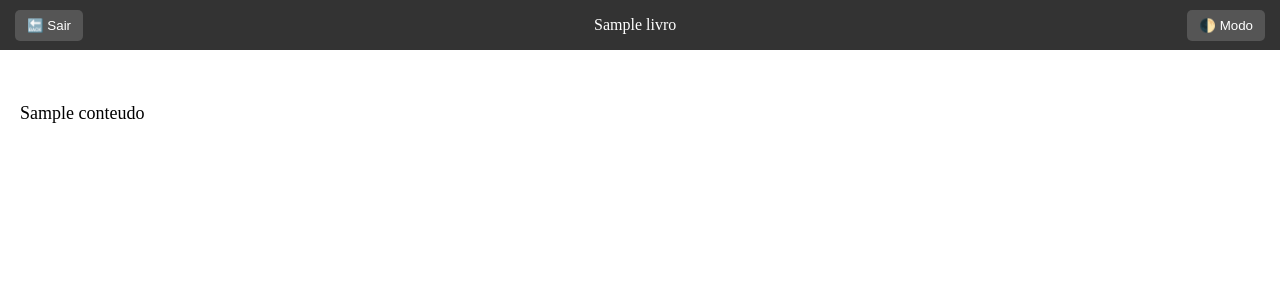
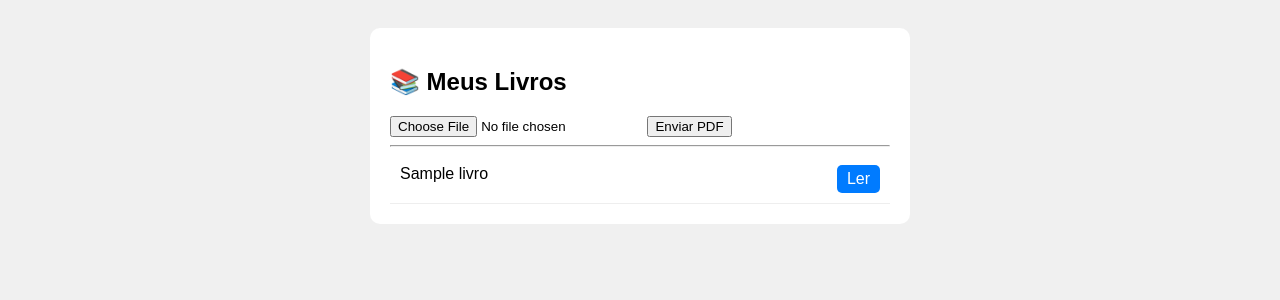
Before and after one commit to kidbradoki/Livros-, a Flask app: template templates/index.html in a window 1280 px wide. Shown: the top 300 px of the page. Run offline with Flask 3, Linux system fonts and the light colour scheme; the template is opened without the code that fills it: most values are stand-ins (such as "Sample title", 1, 10 or a date in 2020).

Commit message:
Update index.html

```diff
--- a/templates/index.html
+++ b/templates/index.html
@@ -1,96 +1,30 @@
-<!DOCTYPE html>
-<html lang="pt-br">
-<head>
-    <meta charset="UTF-8">
-    <meta name="viewport" content="width=device-width, initial-scale=1.0, maximum-scale=1.0, user-scalable=no">
-    <title>Leitor Pro</title>
-    <style>
-        body { font-family: sans-serif; line-height: 1.6; transition: 0.3s; margin: 0; padding: 20px; padding-top: 60px; }
-        body.dark { background: #121212; color: #e0e0e0; }
-        .toolbar { position: fixed; top: 0; left: 0; right: 0; height: 50px; background: #333; color: white; display: flex; align-items: center; justify-content: space-between; padding: 0 15px; z-index: 100; }
-        #conteudo { white-space: pre-wrap; font-size: 18px; }
-        .btn { background: #555; color: white; border: none; padding: 8px 12px; border-radius: 5px; }
-    </style>
-</head>
-<body class="{{ 'dark' if progresso and progresso['dark_mode'] == 1 else '' }}">
-    <div class="toolbar">
-        <button class="btn" onclick="location.href='/'">🔙 Sair</button>
-        <span id="titulo">{{ livro['titulo'] }}</span>
-        <button class="btn" onclick="toggleDark()">🌓 Modo</button>
-    </div>
-
-    <div id="conteudo">{{ livro['conteudo'] }}</div>
-
-    <script>
-        const idLivro = {{ livro['id'] }};
-        let isDark = {{ 1 if progresso and progresso['dark_mode'] == 1 else 0 }};
-
-        // Brigador de página: Volta para onde parou
-        window.onload = () => {
-            const ultimaPos = {{ progresso['posicao'] if progresso else 0 }};
-            window.scrollTo(0, ultimaPos);
-        };
-
-        function toggleDark() {
-            document.body.classList.toggle('dark');
-            isDark = document.body.classList.contains('dark') ? 1 : 0;
-            salvar();
-        }
-
-        // Salva automaticamente ao rolar
-        let timeout;
-        window.onscroll = () => {
-            clearTimeout(timeout);
-            timeout = setTimeout(salvar, 1000);
-        };
-
-        function salvar() {
-            fetch('/salvar_progresso', {
-                method: 'POST',
-                headers: {'Content-Type': 'application/json'},
-                body: JSON.stringify({id: idLivro, pos: window.scrollY, dark: isDark})
-            });
-        }
-    </script>
-</body>
-</html>
-
 <!DOCTYPE html>
 <html>
 <head>
     <meta charset="UTF-8">
     <meta name="viewport" content="width=device-width, initial-scale=1.0">
-    <title>Lendo...</title>
+    <title>Minha Biblioteca</title>
     <style>
-        body { font-family: serif; line-height: 1.6; padding: 20px; transition: 0.3s; }
-        body.dark { background: #1a1a1a; color: #ccc; }
-        .menu { position: fixed; top: 0; width: 100%; background: #333; color: white; left: 0; padding: 10px; display: flex; justify-content: space-between; }
-        #texto { margin-top: 50px; white-space: pre-wrap; font-size: 18px; }
+        body { font-family: sans-serif; padding: 20px; background: #f0f0f0; }
+        .card { background: white; padding: 20px; border-radius: 10px; max-width: 500px; margin: auto; }
+        .livro { display: flex; justify-content: space-between; padding: 10px; border-bottom: 1px solid #eee; }
+        .btn { background: #007bff; color: white; text-decoration: none; padding: 5px 10px; border-radius: 5px; }
     </style>
 </head>
-<body class="{{ 'dark' if progresso and progresso['dark_mode'] == 1 else '' }}">
-    <div class="menu">
-        <a href="/" style="color:white">🔙 Sair</a>
-        <button onclick="toggleDark()">🌓 Modo</button>
+<body>
+    <div class="card">
+        <h2>📚 Meus Livros</h2>
+        <form action="/upload" method="post" enctype="multipart/form-data">
+            <input type="file" name="file" accept=".pdf" required>
+            <button type="submit">Enviar PDF</button>
+        </form>
+        <hr>
+        {% for livro in livros %}
+        <div class="livro">
+            <span>{{ livro['titulo'] }}</span>
+            <a href="/ler/{{ livro['id'] }}" class="btn">Ler</a>
+        </div>
+        {% endfor %}
     </div>
-
-    <div id="texto">{{ livro['conteudo'] }}</div>
-
-    <script>
-        const idLivro = {{ livro['id'] }};
-        // Volta para a posição salva no banco
-        window.onload = () => { window.scrollTo(0, {{ progresso['posicao'] if progresso else 0 }}); };
-
-        // Salva a posição sempre que você rolar a tela
-        window.onscroll = () => {
-            fetch('/salvar_progresso', {
-                method: 'POST',
-                headers: {'Content-Type': 'application/json'},
-                body: JSON.stringify({id: idLivro, pos: window.scrollY, dark: document.body.classList.contains('dark') ? 1 : 0})
-            });
-        };
-
-        function toggleDark() { document.body.classList.toggle('dark'); }
-    </script>
 </body>
 </html>
```
